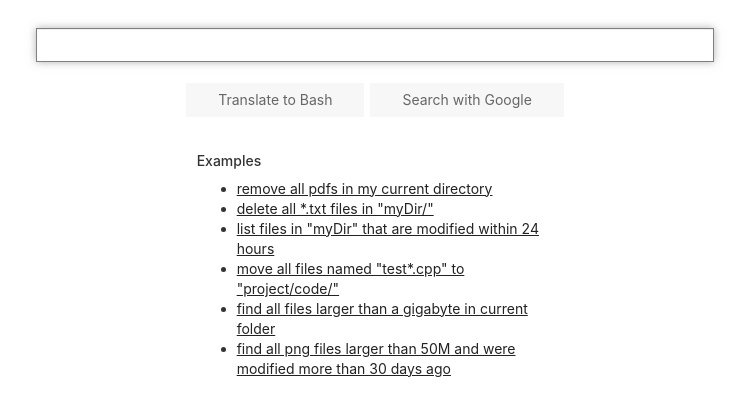
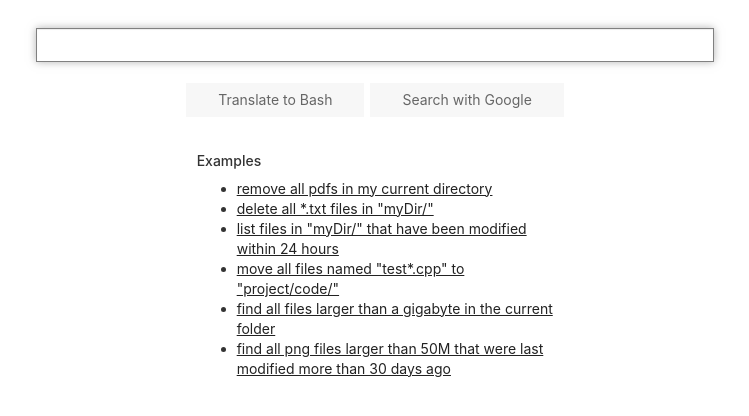
Before and after one commit to TellinaTool/tellina, a Django app: page / in a window 1280 px wide. Shown: the part 260-676 px from the top of the page, without its empty margins (265-1014 px from the left). Run offline with Django 3.2, Linux system fonts and the light colour scheme; data that the repository does not hold is empty; parts of the project's set-up code (start-up, migrations or seed data) failed here and were passed over; some libraries are stand-ins or nearby versions.

Commit message:
Improve English

```diff
--- a/tellina/templates/translator/index.html
+++ b/tellina/templates/translator/index.html
@@ -85,7 +85,7 @@
                          },
                          {
                              element: '#example-queries',
-                             intro: '<p>This panel shows you some example commands which Tellina understood well.</p> <p>Click on one of them to see the translation results. (Click <span style=\"font-weight:bold\">Tutorial</span> on the next page to continue the tutorial.)</p>',
+                             intro: '<p>This panel shows you some example sentences you could supply to Tellina.</p> <p>Click on one of them to see the translation results. (Click <span style=\"font-weight:bold\">Tutorial</span> on the next page to continue the tutorial.)</p>',
                              position: 'right'
                          }
                          /* {
--- a/tellina/views.py
+++ b/tellina/views.py
@@ -118,10 +118,10 @@ def index(request):
     example_request_list = [
         'remove all pdfs in my current directory',
         'delete all *.txt files in "myDir/"',
-        'list files in "myDir" that are modified within 24 hours',
+        'list files in "myDir/" that have been modified within 24 hours',
         'move all files named "test*.cpp" to "project/code/"',
-        'find all files larger than a gigabyte in current folder',
-        'find all png files larger than 50M and were modified more than 30 days ago'
+        'find all files larger than a gigabyte in the current folder',
+        'find all png files larger than 50M that were last modified more than 30 days ago'
     ]
     latest_request_list = NLRequest.objects.order_by('-sub_time')[:6]
     template = loader.get_template('translator/index.html')
```
